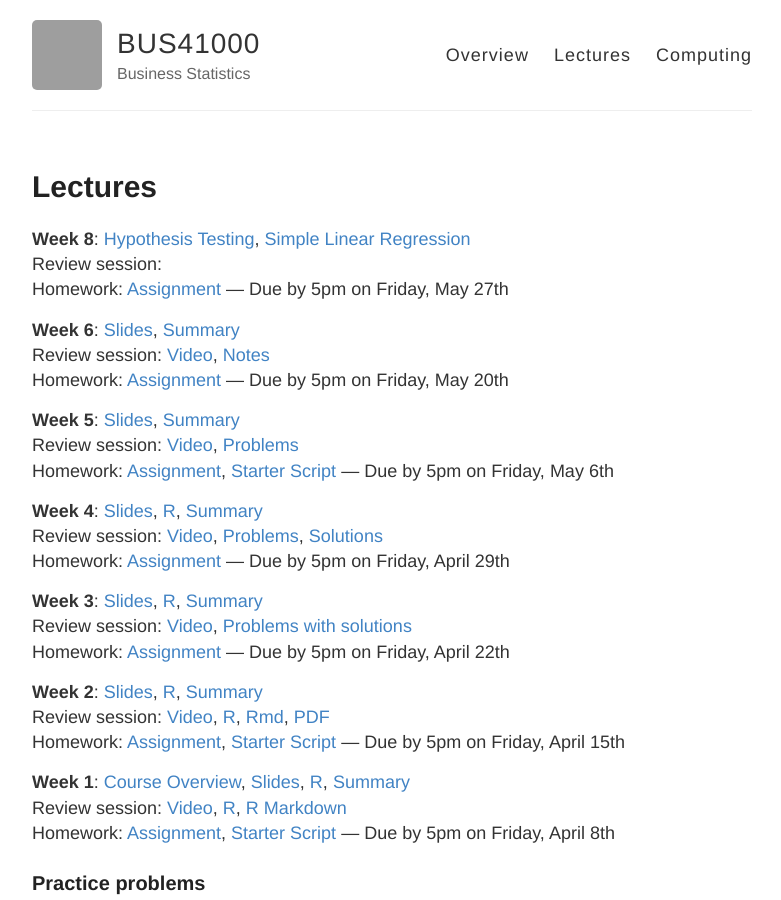
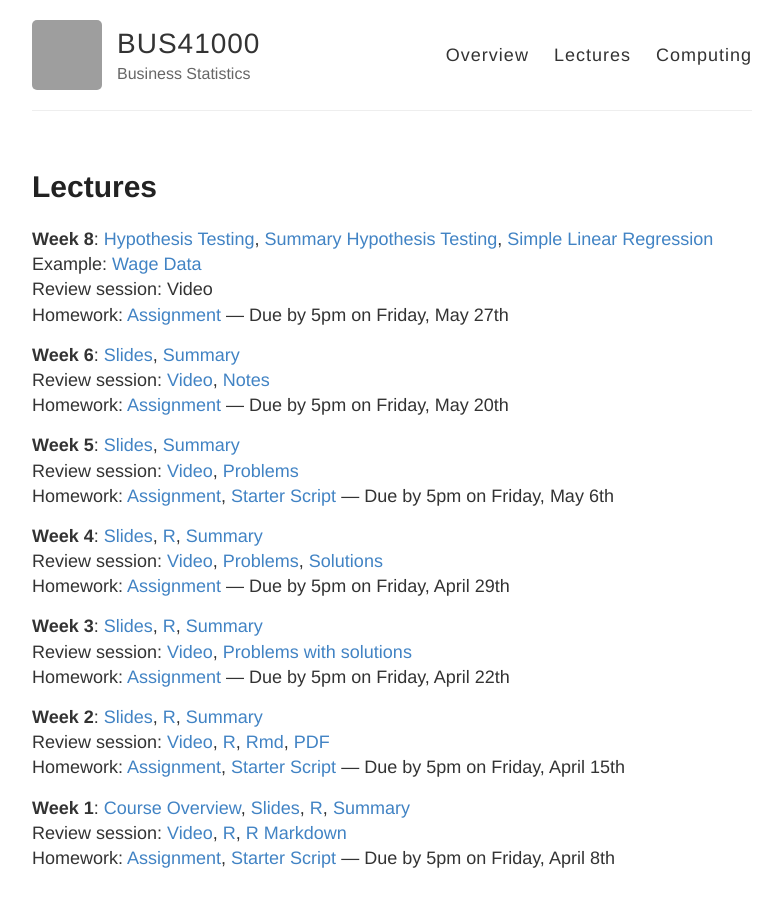
Before and after one commit to mlakolar/BUS41000, a Jekyll site: the page built from lectures.md, in a window 1280 px wide and 900 px high. Shown: the whole window, without its empty margins (248-1029 px from the left). Built offline with Jekyll 4.4.1, drawn with Linux system fonts in a browser that asks for light colours; grey boxes are pictures that could not be loaded.

Commit message:
Update lectures.md

```diff
--- a/lectures.md
+++ b/lectures.md
@@ -6,8 +6,11 @@ permalink: /lectures/
 
 **Week 8**:
 [Hypothesis Testing](https://github.com/mlakolar/BUS41000/raw/master/slides/08_lecture_hypothesisTesting.pdf),
+[Summary Hypothesis Testing](https://github.com/mlakolar/BUS41000/raw/master/slides/08_summary_hypothesis.pdf),
 [Simple Linear Regression](https://github.com/mlakolar/BUS41000/raw/master/slides/08_lecture_slr.pdf)
+Example: [Wage Data](https://github.com/mlakolar/BUS41000/raw/master/slides/08_ex_wageData.pdf)
 Review session:
+Video
 Homework:
 [Assignment](https://piazza.com/class_profile/get_resource/ihbf4oo8gc36od/iog2q70ak02t4) ---
 Due by 5pm on Friday, May 27th
```
